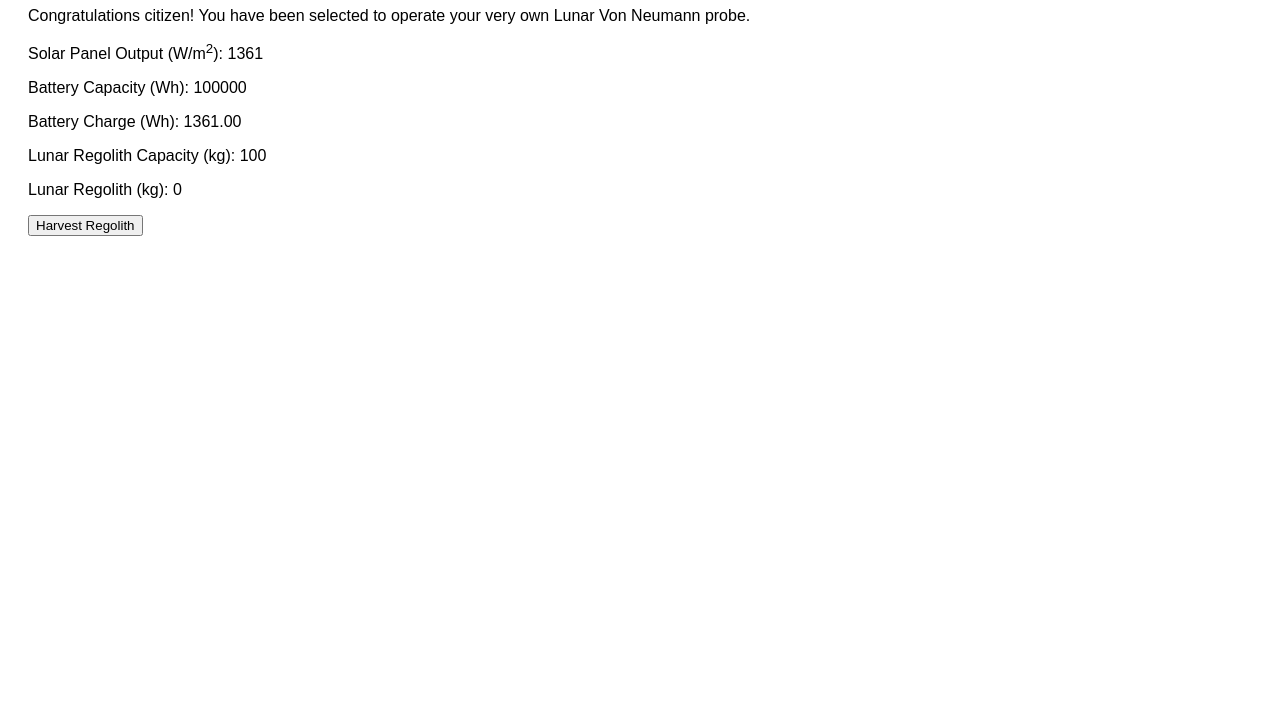
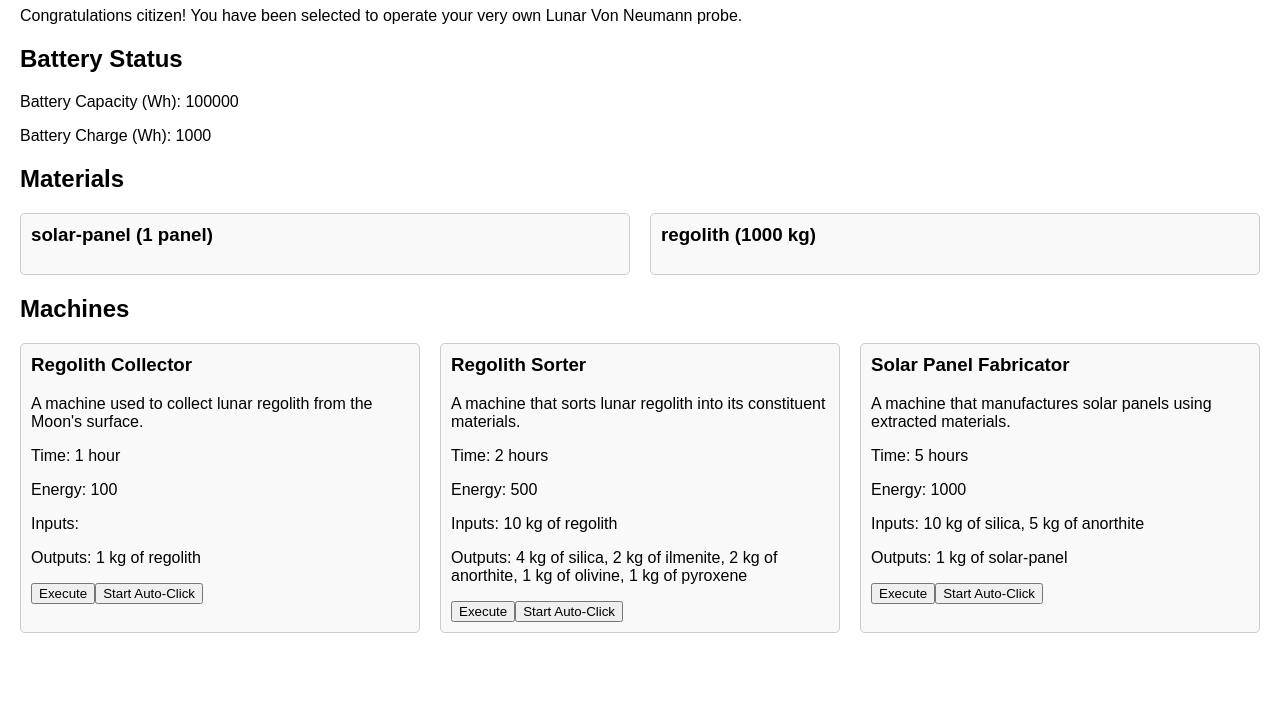
Before and after one commit to pierce403/art3mis, a plain HTML site: page index.html in a window 1280 px wide. Shown: the part 73-800 px from the top of the page. Drawn offline with Linux system fonts and the light colour scheme.

Commit message:
made things generalized, with nice cards etc

```diff
--- a/art3mis.js
+++ b/art3mis.js
@@ -1,88 +1,176 @@
-let solarPanelOutput = 1361; // W/m², average solar constant at the Moon's surface
-let batteryCapacity = 100000; // Wh, arbitrary starting value 100 kwh starting battery
-let batteryCharge = 0; // Wh
-let lunarRegolith = 0; // kg
-let lunarRegolithCapacity = 100; // kg, arbitrary starting value 100 kg
+// Initialize arrays to store known materials and machines
+let knownMaterials = [];
+let knownMachines = [];
 
-let silica = 0; // kg
-let ilmenite = 0; // kg
-let anorthite = 0; // kg
-let olivine = 0; // kg
-let pyroxene = 0; // kg
+let batteryCapacity = 100000; // 1 MWh
+let batteryCharge = 0; // 0 MWh
+
+let ownedMachines = {};
+let ownedMaterials = {};
+
+// dict to track machines with auto-click enabled
+let autoClickMachines = {};
+
+// Load materials from the materials.json file
+function loadMaterials() {
+    fetch('materials.json')
+        .then(response => response.json())
+        .then(data => {
+            knownMaterials = data.materials;
+            displayMaterials(); // Display the materials once they are loaded
+        })
+        .catch(error => console.error('Error loading materials:', error));
+}
+
+// Load machines from the machines.json file
+function loadMachines() {
+    fetch('machines.json')
+        .then(response => response.json())
+        .then(data => {
+            knownMachines = data.machines;
+            displayMachines(); // Display the machines once they are loaded
+        })
+        .catch(error => console.error('Error loading machines:', error));
+}
+
+// Display materials as cards in the materials grid
+function displayMaterials() {
+    const materialsGrid = document.getElementById('materials-grid');
+    materialsGrid.innerHTML = ''; // Clear existing cards
+
+    knownMaterials.forEach(material => {
+        const card = document.createElement('div');
+        card.className = 'card';
+        // Show the name, and the quantity if the material is owned. Also description of people hover over the name.
+        // If the material count is zero, or not in the dict, don't display the card.
+        // Get "unit" field from the json, assume kg if not present
+        // For example:  regolith (100 kg)
+        if (ownedMaterials[material.name] > 0) {
+            card.innerHTML = `<h3>${material.name} (${ownedMaterials[material.name]} ${material.unit || 'kg'})</h3>`;
+            materialsGrid.appendChild(card);
+        }
+    });
+}
+
+// Display machines as cards in the machines grid
+function displayMachines() {
+    const machinesGrid = document.getElementById('machines-grid');
+    machinesGrid.innerHTML = ''; // Clear existing cards
+
+    knownMachines.forEach(machine => {
+        const card = document.createElement('div');
+        card.className = 'card';
+        card.innerHTML = `
+            <h3>${machine.name}</h3>
+            <p>${machine.description}</p>
+            <p>Time: ${machine.time}</p>
+            <p>Energy: ${machine.energy}</p>
+            <p>Inputs: ${formatMaterials(machine.inputs)}</p>
+            <p>Outputs: ${formatMaterials(machine.outputs)}</p>
+        `;
+        // add execute button
+        const executeButton = document.createElement('button');
+        executeButton.innerText = 'Execute';
+        executeButton.onclick = () => executeMachine(machine);
+        card.appendChild(executeButton);
+
+        // add an auto-click button that can turn auto-click on and off
+        const autoClickButton = document.createElement('button');
+        // set name according to autoClickMachines[machine.name]
+        if (autoClickMachines[machine.name] == true) {
+            autoClickButton.innerText = 'Stop Auto-Click';
+        } else {
+            autoClickButton.innerText = 'Start Auto-Click';
+        }
+
+        autoClickButton.onclick = () => {
+            if (autoClickMachines[machine.name]) {
+                autoClickMachines[machine.name] = false;
+                autoClickButton.innerText = 'Start Auto-Click';
+            } else {
+                autoClickMachines[machine.name] = true;
+                autoClickButton.innerText = 'Stop Auto-Click';
+            }
+        };
+        card.appendChild(autoClickButton);
+
+        machinesGrid.appendChild(card);
+    });
+}
+
+// Helper function to format a list of materials for display
+function formatMaterials(materials) {
+    return materials.map(material => `${material.quantity} kg of ${material.material}`).join(', ');
+}
+
+// Load materials and machines when the page is loaded
+document.addEventListener('DOMContentLoaded', () => {
+    loadMaterials();
+    loadMachines();
+});
+
+function step() {
+    let chargeAmount = ownedMaterials['solar-panel'] * 200; // 200 W per solar panel
+    batteryCharge = Math.min(batteryCharge + chargeAmount, batteryCapacity);
+    // update charge display
+    document.getElementById('battery-charge').innerText = batteryCharge;
+
+    // run machines that have auto-click enabled
+    for (const machineName in autoClickMachines) {
+        if (autoClickMachines[machineName]) {
+            const machine = knownMachines.find(machine => machine.name === machineName);
+            executeMachine(machine);
+        }
+    }
+
+    displayMaterials();
+    displayMachines();
+}
+
+// Run this every second
+setInterval(step, 1000); // Charge every 1000 milliseconds (1 second)
+
+// set up new game
+function newGame() {
+    ownedMaterials['solar-panel'] = 1;
+    ownedMaterials['regolith'] = 1000;
+    ownedMachines['regolith-collector'] = 1;
+    ownedMachines['regolith-sorter'] = 1;
+}
+newGame();
 
 function showMessage(message) {
     document.getElementById("message-box").innerText = message;
 }
 
-function chargeBattery() {
-    let chargeAmount = solarPanelOutput * 0.2; // 20% efficiency for solar panel
-    batteryCharge = Math.min(batteryCharge + chargeAmount, batteryCapacity);
-    updateDisplay();
-}
-
-// Charge the battery at a constant rate
-setInterval(chargeBattery, 1000); // Charge every 1000 milliseconds (1 second)
-
-function collectRegolith() {
-    if (lunarRegolith >= lunarRegolithCapacity) {
-        showMessage("Lunar regolith capacity is full!");
+function executeMachine(machine) {
+    // ensure that there is enough energy to run the machine
+    if (machine.energy > batteryCharge) {
+        showMessage(`Not enough energy to run ${machine.name}`);
         return;
     }
-    if (batteryCharge >= 100) {
-        batteryCharge -= 100;
-        lunarRegolith += 1; // Collect 1 kg of regolith per 100 Wh
-        updateDisplay();
-    } else {
-        showMessage("Not enough battery charge to collect regolith!");
+    batteryCharge -= machine.energy;
+
+    if (machine.inputs) {
+        for (const input of machine.inputs) {
+            if (!ownedMaterials[input.material] || ownedMaterials[input.material] < input.quantity) {
+                showMessage(`Not enough ${input.material} to run ${machine.name}`);
+                return;
+            }
+        }
+        for (const input of machine.inputs) {
+            ownedMaterials[input.material] -= input.quantity;
+        }
     }
+    if (machine.outputs) {
+        for (const output of machine.outputs) {
+            if (!ownedMaterials[output.material]) {
+                ownedMaterials[output.material] = 0;
+            }
+            ownedMaterials[output.material] += output.quantity;
+        }
+    }
+    showMessage(`Ran ${machine.name}`);
+    displayMaterials();
+    displayMachines();
 }
-
-function updateDisplay() {
-    document.getElementById("solar-panel-output").innerText = solarPanelOutput;
-    document.getElementById("battery-capacity").innerText = batteryCapacity;
-    document.getElementById("battery-charge").innerText = batteryCharge.toFixed(2);
-    document.getElementById("lunar-regolith").innerText = lunarRegolith;
-    document.getElementById("lunar-regolith-capacity").innerText = lunarRegolithCapacity;
-    document.getElementById("silica").innerText = silica;
-    document.getElementById("ilmenite").innerText = ilmenite;
-    document.getElementById("anorthite").innerText = anorthite;
-    document.getElementById("olivine").innerText = olivine;
-    document.getElementById("pyroxene").innerText = pyroxene;
-
-    // Show or hide the sort regolith button
-    if (lunarRegolith >= 10) {
-        document.getElementById("sort-regolith-button").classList.remove("hidden");
-    } else {
-        document.getElementById("sort-regolith-button").classList.add("hidden");
-    }
-
-    // Show or hide the materials container
-    if (silica > 0 || ilmenite > 0 || anorthite > 0 || olivine > 0 || pyroxene > 0) {
-        document.getElementById("materials-container").classList.remove("hidden");
-    } else {
-        document.getElementById("materials-container").classList.add("hidden");
-    }
-}
-
-function sortRegolith() {
-    // Make sure we have enough power to sort
-    if (batteryCharge >= 1000) {
-        batteryCharge -= 1000;
-    } else {
-        showMessage("Not enough battery charge to sort regolith!");
-        return;
-    }
-
-    // Sort 10 kg of regolith into 4 kg silica, 2 kg ilmenite, 2 kg anorthite, 1 kg olivine, 1 kg pyroxene
-    if (lunarRegolith >= 10) {
-        lunarRegolith -= 10;
-        silica += 4;
-        ilmenite += 2;
-        anorthite += 2;
-        olivine += 1;
-        pyroxene += 1;
-        updateDisplay();
-    } else {
-        showMessage("Not enough regolith to sort!");
-    }
-}
--- a/index.html
+++ b/index.html
@@ -3,46 +3,39 @@
 
 <head>
     <title>OPERATION ART3MIS</title>
-    <style>
-        body {
-            font-family: Arial, sans-serif;
-        }
-
-        #game-container {
-            margin: 20px;
-        }
-
-        .hidden {
-            display: none;
-        }
-    </style>
-    <script src="art3mis.js"></script>
+    <link rel="stylesheet" href="styles.css">
+    <script src="art3mis.js" defer></script>
 </head>
 
 <body>
     <div id="game-container">
         <h1>OPERATION ART3MIS</h1>
         <p>Congratulations citizen! You have been selected to operate your very own Lunar Von Neumann probe.</p>
-        <p>Solar Panel Output (W/m<sup>2</sup>): <span id="solar-panel-output">1361</span></p>
-        <p>Battery Capacity (Wh): <span id="battery-capacity">100000</span></p>
-        <p>Battery Charge (Wh): <span id="battery-charge">0</span></p>
-        <p>Lunar Regolith Capacity (kg): <span id="lunar-regolith-capacity">100</span></p>
-        <p>Lunar Regolith (kg): <span id="lunar-regolith">0</span></p>
 
-        <div id="materials-container" class="hidden">
-            <p>Silica (SiO<sub>2</sub>) (kg): <span id="silica">0</span></p>
-            <p>Ilmenite (FeTiO<sub>3</sub>) (kg): <span id="ilmenite">0</span></p>
-            <p>Anorthite (CaAl<sub>2</sub>Si<sub>2</sub>O<sub>8</sub>) (kg): <span id="anorthite">0</span></p>
-            <p>Olivine ((Mg,Fe)<sub>2</sub>SiO<sub>4</sub>) (kg): <span id="olivine">0</span></p>
-            <p>Pyroxene ((Ca,Mg,Fe,Al)<sub>2</sub>(Si,Al)<sub>2</sub>O<sub>6</sub>) (kg): <span id="pyroxene">0</span>
-            </p>
+        <div id="battery-status">
+            <h2>Battery Status</h2>
+            <p>Battery Capacity (Wh): <span id="battery-capacity">100000</span></p>
+            <p>Battery Charge (Wh): <span id="battery-charge">0</span></p>
         </div>
 
-        <button id="collect-regolith-button" onclick="collectRegolith()">Harvest Regolith</button>
-        <button id="sort-regolith-button" class="hidden" onclick="sortRegolith()">Sort Regolith</button>
+        <div id="materials-container">
+            <h2>Materials</h2>
+            <div class="card-grid" id="materials-grid">
+                <!-- Material cards will be added here by JavaScript -->
+            </div>
+        </div>
+
+        <div id="machines-container">
+            <h2>Machines</h2>
+            <div class="card-grid" id="machines-grid">
+                <!-- Machine cards will be added here by JavaScript -->
+            </div>
+        </div>
 
         <div id="message-box"></div>
     </div>
 </body>
 
+
+
 </html>
--- /dev/null
+++ b/machines.json
@@ -0,0 +1,73 @@
+{
+  "machines": [
+    {
+      "name": "Regolith Collector",
+      "description": "A machine used to collect lunar regolith from the Moon's surface.",
+      "inputs": [],
+      "outputs": [
+        {
+          "material": "regolith",
+          "quantity": 1
+        }
+      ],
+      "time": "1 hour",
+      "energy": "100"
+    },
+    {
+      "name": "Regolith Sorter",
+      "description": "A machine that sorts lunar regolith into its constituent materials.",
+      "inputs": [
+        {
+          "material": "regolith",
+          "quantity": 10
+        }
+      ],
+      "outputs": [
+        {
+          "material": "silica",
+          "quantity": 4
+        },
+        {
+          "material": "ilmenite",
+          "quantity": 2
+        },
+        {
+          "material": "anorthite",
+          "quantity": 2
+        },
+        {
+          "material": "olivine",
+          "quantity": 1
+        },
+        {
+          "material": "pyroxene",
+          "quantity": 1
+        }
+      ],
+      "time": "2 hours",
+      "energy": "500"
+    },
+    {
+      "name": "Solar Panel Fabricator",
+      "description": "A machine that manufactures solar panels using extracted materials.",
+      "inputs": [
+        {
+          "material": "silica",
+          "quantity": 10
+        },
+        {
+          "material": "anorthite",
+          "quantity": 5
+        }
+      ],
+      "outputs": [
+        {
+          "material": "solar-panel",
+          "quantity": 1
+        }
+      ],
+      "time": "5 hours",
+      "energy": "1000"
+    }
+  ]
+}
--- /dev/null
+++ b/materials.json
@@ -0,0 +1,41 @@
+{
+  "materials": [
+    {
+      "name": "solar-panel",
+      "unit": "panel",
+      "description": "A device that converts sunlight into electrical energy, typically consisting of multiple photovoltaic cells arranged in a grid-like pattern."
+    },
+    {
+      "name": "regolith",
+      "description": "A layer of loose, heterogeneous material covering solid rock on the Moon's surface, composed of various minerals, dust, and small rocks."
+    },
+    {
+      "name": "silica",
+      "description": "A chemical compound made of silicon and oxygen, often found in quartz and other minerals, and used as a primary material for solar cells and glass."
+    },
+    {
+      "name": "ilmenite",
+      "description": "A titanium-iron oxide mineral found in lunar regolith, used as a source of titanium and as a potential material for oxygen extraction."
+    },
+    {
+      "name": "anorthite",
+      "description": "A calcium aluminum silicate mineral found in lunar rocks, used as a source of aluminum and as a component in the production of ceramics and glass."
+    },
+    {
+      "name": "olivine",
+      "description": "A magnesium iron silicate mineral commonly found in lunar basalts, used in various industrial applications and as a potential source of iron and magnesium."
+    },
+    {
+      "name": "pyroxene",
+      "description": "A group of silicate minerals found in lunar rocks, used in ceramics and as a source of magnesium and iron."
+    },
+    {
+      "name": "aluminum",
+      "description": "A lightweight, silver-white metal derived from minerals like anorthite, used in the construction of spacecraft and solar panel frames."
+    },
+    {
+      "name": "silicon",
+      "description": "A semiconductor material derived from silica, used in the production of solar cells and electronic devices."
+    }
+  ]
+}
--- /dev/null
+++ b/styles.css
@@ -0,0 +1,22 @@
+body {
+    font-family: Arial, sans-serif;
+    margin: 20px;
+}
+
+.card-grid {
+    display: grid;
+    grid-template-columns: repeat(auto-fit, minmax(200px, 1fr));
+    gap: 20px;
+    margin-top: 10px;
+}
+
+.card {
+    border: 1px solid #ccc;
+    border-radius: 5px;
+    padding: 10px;
+    background-color: #f9f9f9;
+}
+
+.card h3 {
+    margin-top: 0;
+}
```
